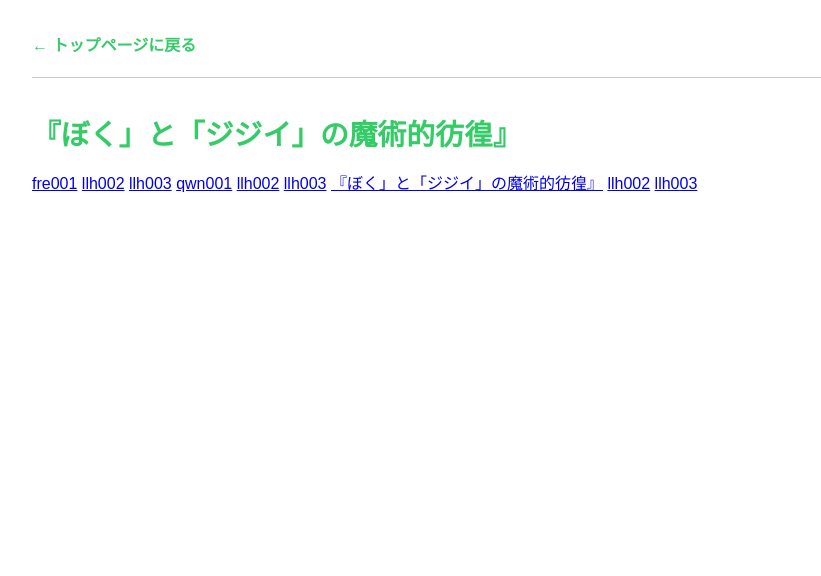
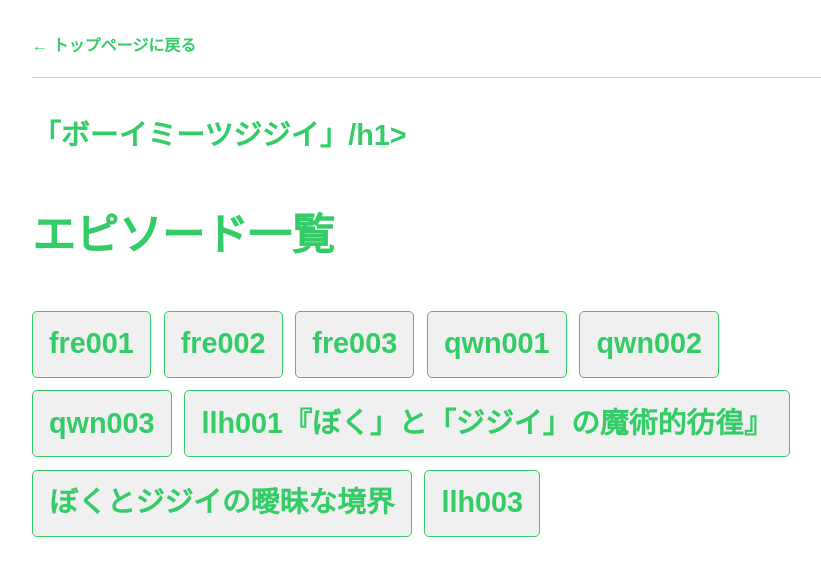
Before and after one commit to emyeuchi/boymeetsjijii, a plain HTML site: page index.html in a window 1280 px wide. Shown: the whole page, without its empty margins (208-1029 px from the left). Drawn offline with Linux system fonts and the light colour scheme.

Commit message:
Update index.html

```diff
--- a/index.html
+++ b/index.html
@@ -58,27 +58,58 @@
       color: #33cc66;
       font-style: normal;
     }
+    .link-list {
+  list-style: none;
+  padding: 0;
+  display: flex;
+  flex-wrap: wrap;
+  gap: 0.8rem;
+}
+
+.link-list li {
+  display: inline-block;
+}
+
+.link-list a {
+  display: inline-block;
+  padding: 0.4rem 1rem;
+  background-color: #f0f0f0;
+  border: 1px solid #33cc66;
+  border-radius: 5px;
+  text-decoration: none;
+  color: #33cc66;
+  transition: background-color 0.3s ease, color 0.3s ease;
+}
+
+.link-list a:hover {
+  background-color: #33cc66;
+  color: #ffffff;
+}
   </style>
 </head>
 <body>
 
   <header>
-    <a href="/">← トップページに戻る</a>
+    <a href="/boymeetsjijii/index.html">← トップページに戻る</a>
   </header>
 
-  <h1>『ぼく」と「ジジイ」の魔術的彷徨』</h1>
+  <h1>「ボーイミーツジジイ」/h1>
 
-  <section>
-    <a href="fre001.html">fre001</a>
-    <a href="fre002.html">llh002</a>
-    <a href="fre003.html">llh003</a>
-    <a href="qwn001.html">qwn001</a>
-    <a href="qwn002.html">llh002</a>
-    <a href="qwn003.html">llh003</a>
-    <a href="llh001.html">『ぼく」と「ジジイ」の魔術的彷徨』</a>
-    <a href="llh002.html">llh002</a>
-    <a href="llh003.html">llh003</a>
-  </section>
+<section>
+  <h2>エピソード一覧</h2>
+  <ul class="link-list">
+    <li><a href="fre001.html">fre001</a></li>
+    <li><a href="fre002.html">fre002</a></li>
+    <li><a href="fre003.html">fre003</a></li>
+    <li><a href="qwn001.html">qwn001</a></li>
+    <li><a href="qwn002.html">qwn002</a></li>
+    <li><a href="qwn003.html">qwn003</a></li>
+    <li><a href="llh001.html">llh001『ぼく」と「ジジイ」の魔術的彷徨』</a></li>
+    <li><a href="llh002.html">ぼくとジジイの曖昧な境界</a></li>
+    <li><a href="llh003.html">llh003</a></li>
+  </ul>
+</section>
+
 
 </body>
 </html>
```
